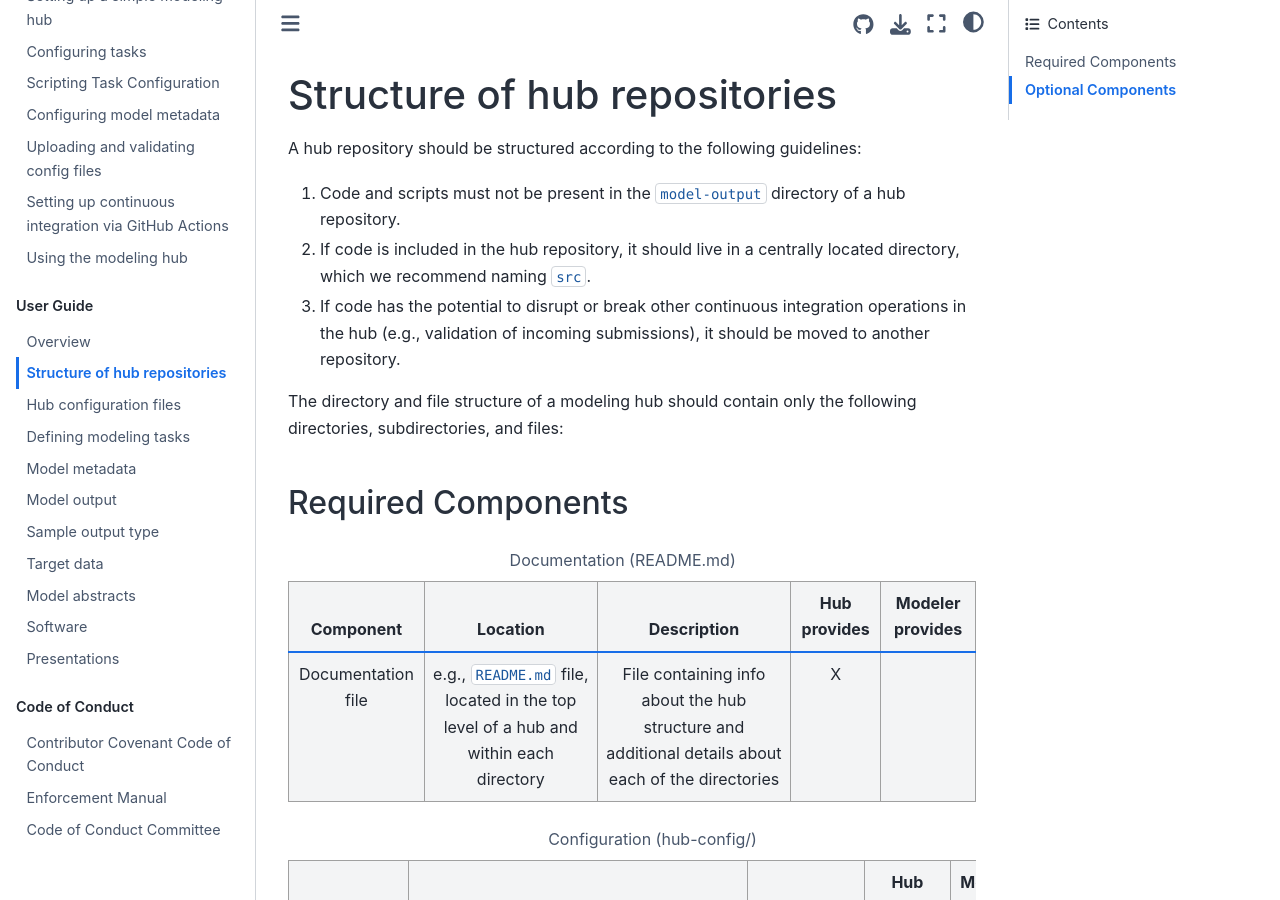
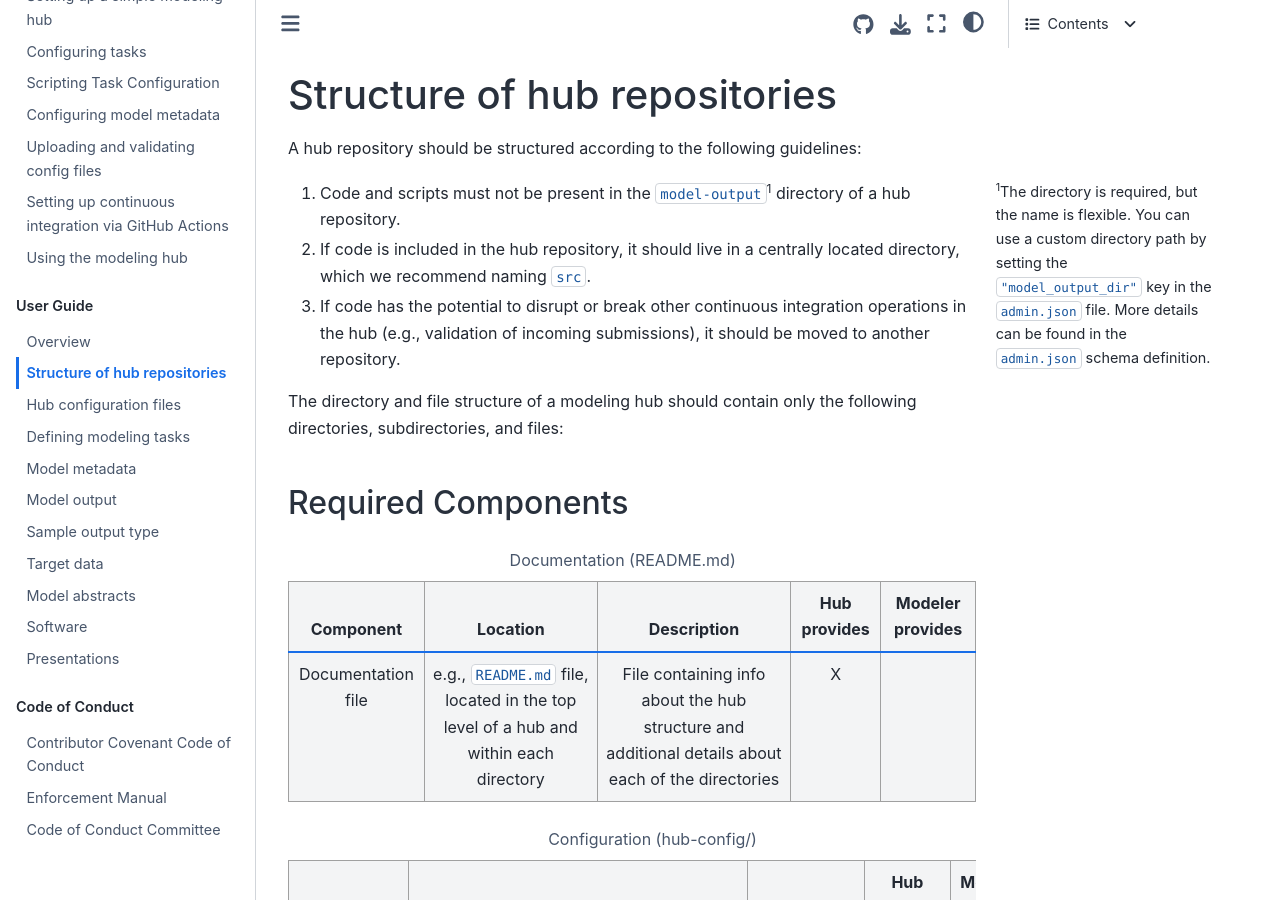
Before and after one commit to hubverse-org/hubDocs, a Sphinx documentation site: the page built from docs/source/user-guide/hub-structure.md, in a window 1280 px wide and 900 px high. Built offline with Sphinx 7.4.7 and the Sphinx Book theme 1.1.4, drawn with Linux system fonts in a browser that asks for light colours; comment, search, counter and statistics services are not loaded.

Commit message:
add mention about model output dir config
This will address #187

```diff
--- a/docs/source/user-guide/hub-structure.md
+++ b/docs/source/user-guide/hub-structure.md
@@ -2,11 +2,15 @@
 
 A hub repository should be structured according to the following guidelines:
 
-1. Code and scripts must not be present in the `model-output` directory of a hub repository.
+1. Code and scripts must not be present in the `model-output`[^model-output] directory of a hub repository.
 2. If code is included in the hub repository, it should live in a centrally located directory, which we recommend naming `src`.
 3. If code has the potential to disrupt or break other continuous integration operations in the hub (e.g., validation of incoming submissions),
 it should be moved to another repository.
 
+[^model-output]: The directory is required, but the name is flexible. You can
+  use a custom directory path by setting the `"model_output_dir"` key in the
+  `admin.json` file. More details can be found in the `admin.json` schema
+  definition.
 
 The directory and file structure of a modeling hub should contain only the following directories, subdirectories, and files:
 
```
Also changed, not shown: docs/source/user-guide/model-output.md (+7 -1 lines).
